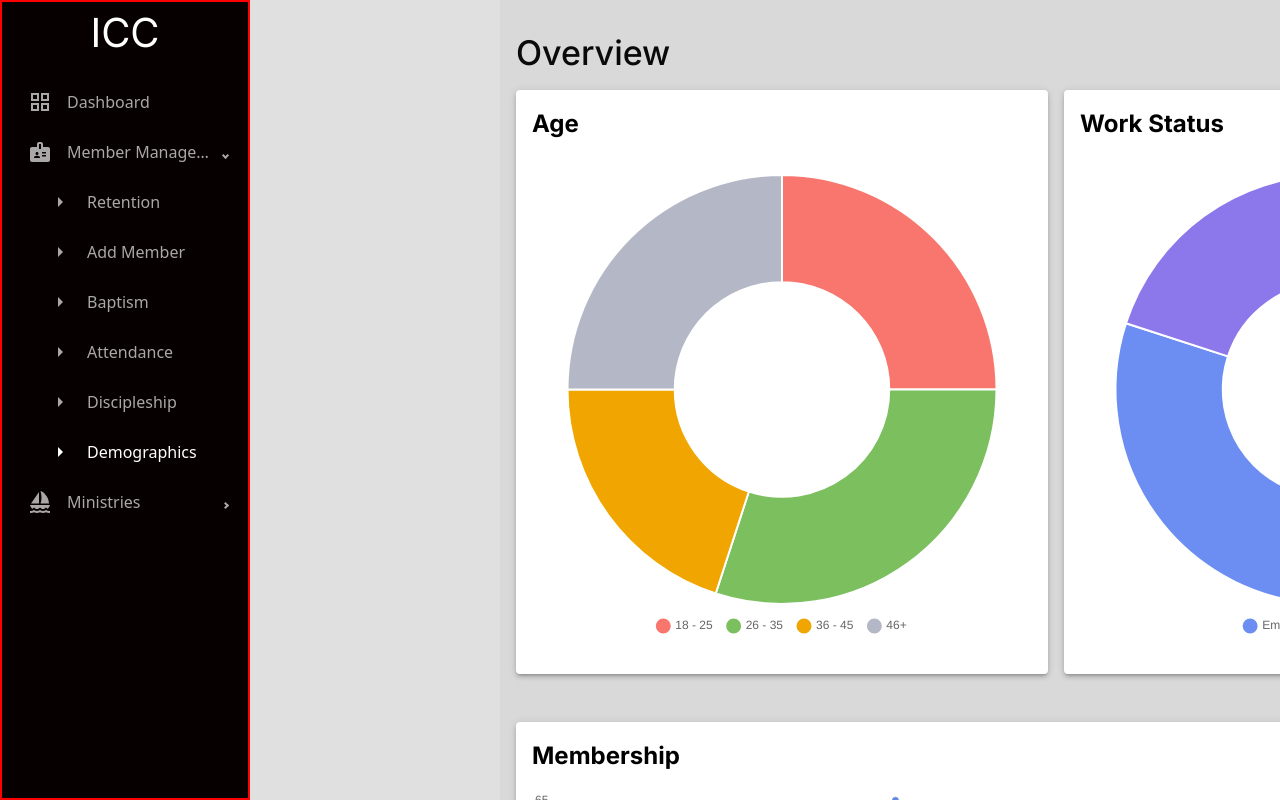
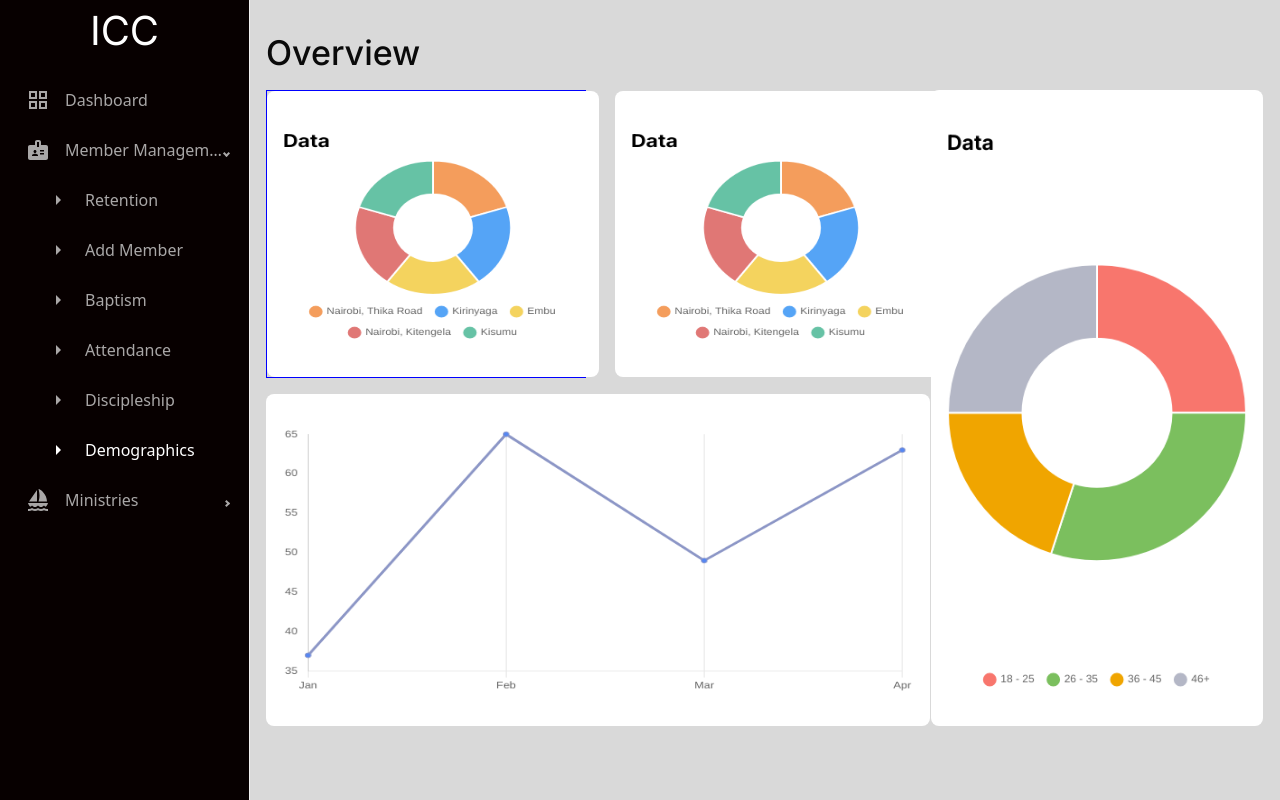
Before and after one commit to Tedmbg/statistics, a React (Vite) app in the folder ChurchBI/: page /demographics in a window 1280 px wide. Built offline with nearby package versions, Linux system fonts and the light colour scheme.

Commit message:
add background color

```diff
--- a/ChurchBI/src/components/DoughnutC.jsx
+++ b/ChurchBI/src/components/DoughnutC.jsx
@@ -20,8 +20,9 @@ function DoughnutC(props) {
   return (
     <div
       style={{
-        width: "31.25rem",
-        height: "31.25rem",
+        // width: "31.25rem",
+        // height: "31.25rem",
+        width:"100%",
         backgroundColor: "#FFFFFF", // White background for the container
         padding: "1rem",
         borderRadius: "8px", // Optional: rounded corners
--- a/ChurchBI/src/components/LineChart.jsx
+++ b/ChurchBI/src/components/LineChart.jsx
@@ -19,9 +19,13 @@ function LineChart({data}) {
     }
 
   return (
-    <div>
-      <Line data={data} options={lineChartOptions}/>
-    </div>
+      <Line
+      style={{
+        padding:"2em 1em",
+        background:"#fff",
+        borderRadius:".5rem"
+      }}
+       data={data} options={lineChartOptions}/>
   )
 }
 
--- a/ChurchBI/src/layouts/root-layout.css
+++ b/ChurchBI/src/layouts/root-layout.css
@@ -1,26 +1,24 @@
 .root-layout {
-  --width-side-bar:250px;
-    display: flex;
+  --width-side-bar:15.625rem;
+    display: grid;
+    grid-template-columns: var(--width-side-bar,16rem) 1fr;
+    background-color: #D9D9D9;
     height: 100vh;
     overflow: hidden;
   }
 
   .side-bar {
-    position: fixed;
-    top: 0;
-    left: 0;
-    width:var(--width-side-bar);
     height: 100vh;
     overflow-y: scroll;
     background-color: #070000;
   }
 
   .main-content {
-    margin-left: var(--width-side-bar);
-    flex-grow: 1;
     height: 100vh;
     overflow-y: auto;
     background-color: #D9D9D9;
+    grid-column: 2;
+    grid-row: 1;
   }
   .ps-sidebar-root{
     background-color: #070000;
--- a/ChurchBI/src/pages/global/SideBar.jsx
+++ b/ChurchBI/src/pages/global/SideBar.jsx
@@ -22,14 +22,12 @@ export default function SideBar() {
   return (
     <Sidebar
       style={{
-        // position: "fixed",
+
         position:"sticky",
         left: 0,
         top: 0,
         height: "100vh",
-        width: "250px",
         zIndex: 1000,
-        border:"2px solid red",
       }}
       backgroundColor="primary"
       border="none"
--- a/ChurchBI/src/pages/membership-management/baptism/Baptism.jsx
+++ b/ChurchBI/src/pages/membership-management/baptism/Baptism.jsx
@@ -1,4 +1,4 @@
-import { Box, TextField, Typography } from "@mui/material";
+import { Box, Typography, useTheme } from "@mui/material";
 import Button from '@mui/material/Button';
 
 import BarChart from "../../../components/BarChart";
@@ -18,8 +18,27 @@ const baptisData = [
   { month: "Aug", male: 15, female: 12 },
   { month: "Sep", male: 10, female: 10 },
 ];
+const barOptions = {
+  responsive: true,
+  plugins: {
+    tooltip: { enabled: true },
+    legend:{
+      position: 'bottom',
+    }
+  },
+  scales: {
+    x: { stacked: true },
+    y: {
+      stacked: true,
+      beginAtZero: true,
+      title: { display: true, text: "%" },
+    },
+  },
+};
 
 function Baptism() {
+  const theme = useTheme(); // Note the parentheses here to call the hook
+
   const baptismBarData = {
     labels: baptisData.map((data) => data.month),
     datasets: [
@@ -37,79 +56,56 @@ function Baptism() {
   };
 
   return (
-    <div style={{
-      padding:"0 1rem"
-    }}>
+    <div style={{ padding: "0 1rem" }}>
       {/* top header */}
-    <Box sx={{
+      <Box
+        sx={{
           position: "sticky",
-      display: "flex",
           top: "0",
           left: "0",
           padding: "1rem 0",
-      justifyContent: "space-between",
-      alignItems: "center",
-      width: "100%",
-      maxWidth:"60rem",
-    }}>
-      <Typography
-      variant="h4"
+          backgroundColor: "#D9D9D9",
+        }}
       >
-        Baptism
-      </Typography>
-      <Box sx={{
-          display: "flex",
-          alignItems: "center",
-          gap: "1em",
-          width:"20rem",
-      }}>
-        <Typography variant="h5">123 members</Typography>
-        <Box
-          component="form"
-          sx={{ '& > :not(style)': { width: '20ch' } }}
-          noValidate
-          autoComplete="off"
-        >
-          <TextField id="search-member" placeholder="Search"/>
-        </Box>
-      </Box>
+        <Typography variant="h4">Baptism</Typography>
       </Box>
 
       {/* main content */}
+      <Box
+        sx={{
 
-    <Box sx={{
-      display:"grid",
-      gridTemplateColumns:"2fr 1fr",
-      marginTop:"2rem",
-      gap:"2rem",
-    }}>
-
-
-      <Box sx={{
-        maxWidth:"60rem"
-      }}>
-          <BarChart data={baptismBarData}/>
+          [theme.breakpoints.up('md')]: {
+            display: "grid",
+            marginTop: "2rem",
+            gap: "2rem",
+            gridTemplateColumns: "2fr 1fr",
+            padding: "0.5rem 0",
+          },
+        }}
+      >
+        <Box sx={{ maxWidth: "60rem",marginBottom:"1rem", }}>
+          <BarChart data={baptismBarData} options={barOptions} height={400}/>
         </Box>
-        <Box sx={{
-          display:"flex",
-          flexDirection:"column",
-          gap:"4em"
-        }}>
-          <CardThreeRow text="Total Members" number={12}/>
+        <Box
+          sx={{
+            display: "flex",
+            flexDirection: "column",
+            gap: "4em",
+            // marginTop:"1em",
+          }}
+        >
+          <CardThreeRow text="Total Members" number={12} />
 
           <div>
             <Button
               variant="outlined"
-            startIcon={<AddCircleIcon sx={{
-              color:"white"
-            }}/>}
+              startIcon={<AddCircleIcon sx={{ color: "white" }} />}
               sx={{
-              backgroundColor:"#3a85fe",
-              padding:"1rem 1.5rem",
-              marginBottom:"2rem",
-              color:"#fff",
-              textTransform:"capitalize"
-
+                backgroundColor: "#3a85fe",
+                padding: "1rem 1.5rem",
+                marginBottom: "2rem",
+                color: "#fff",
+                textTransform: "capitalize",
               }}
             >
               Add Member
@@ -118,7 +114,7 @@ function Baptism() {
         </Box>
       </Box>
     </div>
-  )
+  );
 }
 
 export default Baptism;
--- a/ChurchBI/src/pages/membership-management/demographics/DemographicCard.jsx
+++ b/ChurchBI/src/pages/membership-management/demographics/DemographicCard.jsx
@@ -1,10 +1,48 @@
-import {  Paper, Typography } from "@mui/material"
+import {  Box,Paper, Typography } from "@mui/material"
 import "./Demographics-card.css"
+import { Doughnut } from "react-chartjs-2";
+import { Chart as ChartJS } from "chart.js/auto";
 
-function DemographicCard({title,shape}) {
+function DemographicCard({title,data}) {
+  const options = {
+    responsive: true,
+    maintainAspectRatio: false,
+    plugins: {
+      legend: {
+        position: 'bottom',
+        labels: {
+          usePointStyle: true,
+          pointStyle: 'circle',
+          padding: 15,
+        }
+      },
+      title: {
+        display: true,
+        text:title,
+        align:"start",
+        position:"top",
+        color:"#000000",
+        font:{
+          size:23,
+          family:"Inter"
+        }
+    }
+    }
+  };
+
   return (
-    <div className="demographic-card">
-    <Paper elevation={3} sx={{
+    <Doughnut
+      style={{
+        padding:"2em 1em",
+        background:"#fff",
+        borderRadius:".5rem"
+      }} options={options} data={data}/>
+  )
+}
+
+export default DemographicCard
+{/* <div className="demographic-card">
+    <Box elevation={3} sx={{
         background:"#fff",
         display:"flex",
         flexDirection:"column",
@@ -26,10 +64,6 @@ function DemographicCard({title,shape}) {
         <div>
             {shape}
         </div>
-    </Paper>
+    </Box>
 
-    </div>
-  )
-}
-
-export default DemographicCard
+    </div> */}
--- a/ChurchBI/src/pages/membership-management/demographics/Demographics.jsx
+++ b/ChurchBI/src/pages/membership-management/demographics/Demographics.jsx
@@ -15,58 +15,31 @@ export default function Demographics() {
        }}
        >Overview</Typography>
       <div className="demographic-container">
+        <div className="left-demo-content">
 
-        <div className="demographic-left-content">
-          <Box sx={{
-            display:"flex",
-            gap:"1rem",
-            marginBottom:'1rem',
+        <div style={{
+          display:"flex",
+          width:"20rem",
+          height:"18rem",
+          gap:"1em",
+          border:"1px solid blue"
+        }}>
+          <div>
+            <DemographicCard data={sampleData.locationDistribution} title="Data"/>
+          </div>
+          <div>
+            <DemographicCard data={sampleData.locationDistribution} title="Data"/>
+          </div>
+          </div>
 
-          }}>
-              <DemographicCard
-              title={"age"}
-              shape={<DoughnutC data={sampleData.ageDistribution}/>}
-              />
-              <DemographicCard
-              title={"Work status"}
-              shape={<DoughnutC data={sampleData.workStatus}/>}
-              />
-          </Box>
-
-          <Box>
-          <DemographicCard
-              title={"membership"}
-              shape={<LineChart data={sampleData.membershipOverTime}/>}
-              />
-          </Box>
-          <Box sx={{
-            display:"flex",
-            gap:"1rem",
-            marginBottom:'1rem',
-
-          }}>
-              <DemographicCard
-              title={"Resdence"}
-              shape={<DoughnutC data={sampleData.ageDistribution}/>}
-              />
-              <DemographicCard
-              title={"Count of Origin"}
-              shape={<DoughnutC data={sampleData.workStatus}/>}
-              />
-          </Box>
+          <div style={{maxWidth:"42.5rem"}}>
+            <LineChart data={sampleData.membershipOverTime}/>
+          </div>
         </div>
 
-        <div className="demographic-right-content">
-            <DemographicCard
+        <div className="right-demo-content">
+          <DemographicCard data={sampleData.ageDistribution} title="Data"/>
 
-                title={"Location"}
-                shape={<DoughnutC data={sampleData.locationDistribution}/>}
-                />
-              <DemographicCard
-                title={"Gender"}
-                shape={<DoughnutC data={sampleData.genderDistribution}/>}
-                />
-               <StackedBar/>
         </div>
       </div>
     </div>
--- a/ChurchBI/src/pages/membership-management/demographics/demographics-card.css
+++ b/ChurchBI/src/pages/membership-management/demographics/demographics-card.css
@@ -1,49 +1,29 @@
 *,
 *::after,
-*::before{
+*::before {
     box-sizing: border-box;
 }
-.demographic-card{
-    /* flex-grow: 1; */
-    display: flex;
-    width: 100%;
-    gap: 1em;
 
+.demographic-main-container {
+  padding: 1em;
+}
 
-}
-.demographic-main-container{
-  padding: 1em;
-
-}
-.demographic-container{
+.demographic-container {
     display: grid;
     width: 100%;
     height: 100%;
-    gap: 2em;
     grid-template-columns: 2fr 1fr;
-
 }
 
-
-.demographic-right-content{
+.left-demo-content {
     display: flex;
     flex-direction: column;
-    width:100%;
-    height: 100%;
-    gap: 1rem;
-
-}
-.demographic-left-content{
-  display: flex;
-  flex-direction: column;
-  gap: 2rem;
+    gap: 1em;
 }
 
-@media(max-width:820px){
-  .demographic-container{
-    grid-template-columns: 2fr;
-  }
-  .demographic-right-content{
-    flex-direction: row;
+@media (max-width: 1000px) {
+  .demographic-container {
+    grid-template-columns: 1fr;
+    gap: 1em;
   }
 }
```
Lines whose indentation alone changed are shown as unchanged.
